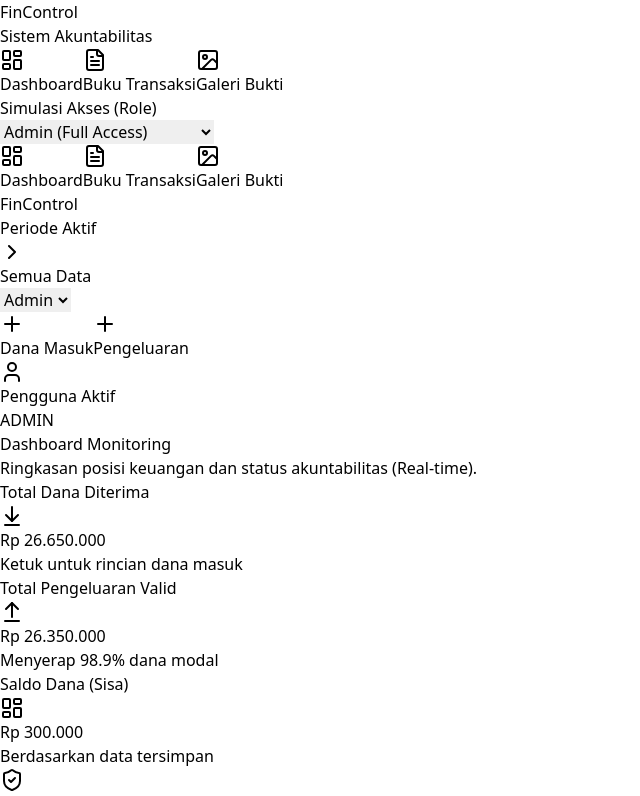
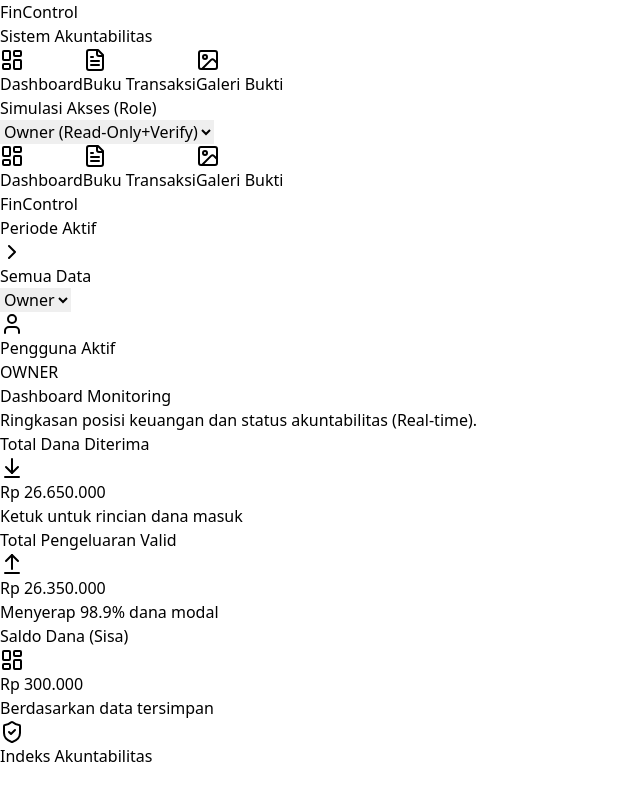
Before and after one commit to herifortuin-cmd/fincontrol-app, a React (Vite) app: page / in a window 1280 px wide. Shown: the top 796 px of the page, without its empty margins (0-640 px from the left). Built offline with nearby package versions, Linux system fonts and the light colour scheme.

Commit message:
Fix syntax error and disable void for owner

```diff
--- a/src/App.tsx
+++ b/src/App.tsx
@@ -70,7 +70,7 @@ const formatDate = (dateString) => {
 
 export default function App() {
   const [activeTab, setActiveTab] = useState('DASHBOARD');
-  const [role, setRole] = useState('ADMIN'); // ADMIN, OWNER, STAFF
+  const [role, setRole] = useState('OWNER'); // ADMIN, OWNER, STAFF
   const [transactions, setTransactions] = useState(INITIAL_DATA);
 
   const [isModalOpen, setIsModalOpen] = useState(false);
```
